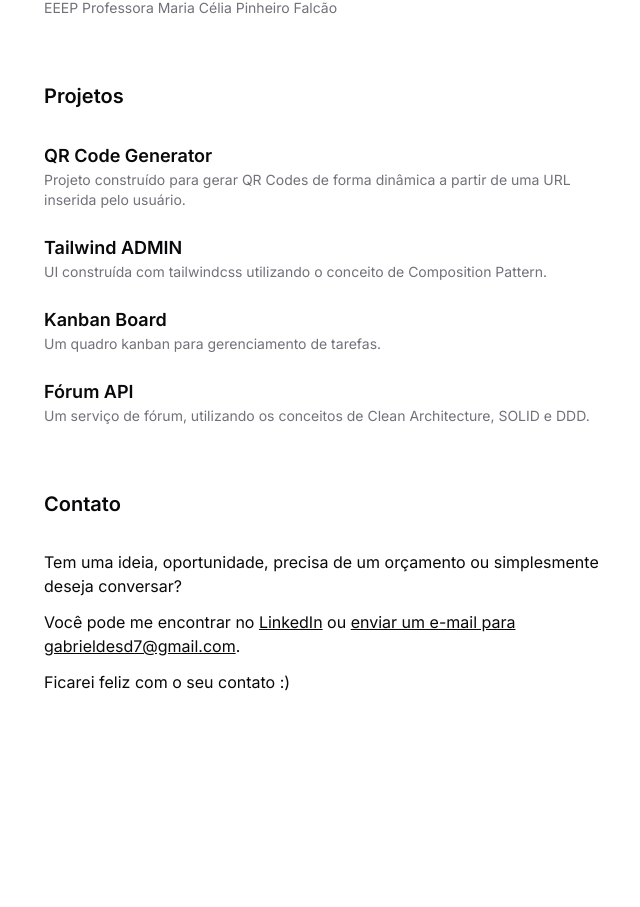
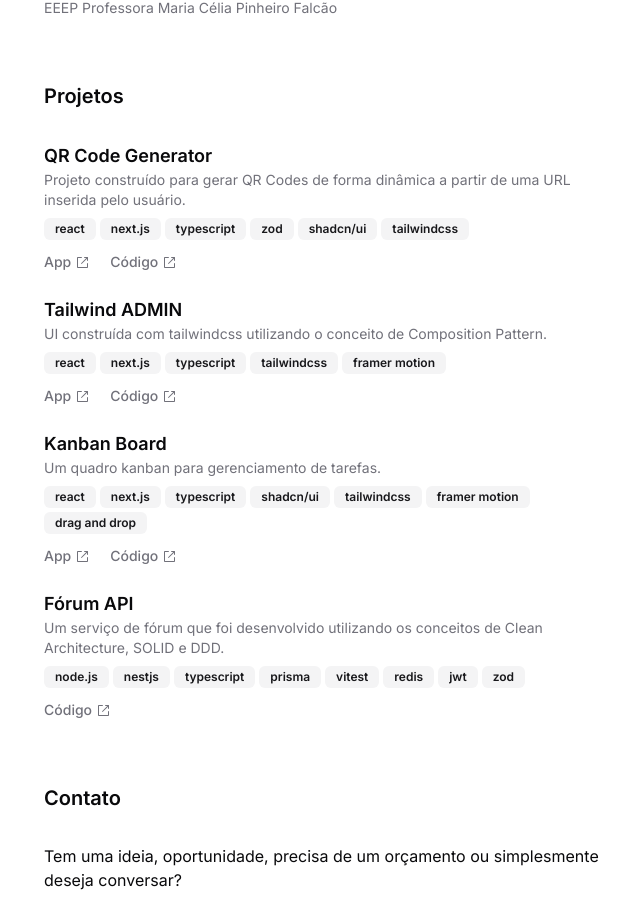
Before and after one commit to gabrieldesiderio/portfolio, a Next.js app: page /en in a window 1280 px wide. Shown: the part 1294-2201 px from the top of the page, without its empty margins (308-948 px from the left). Before the commit the page ends 2052 px from the top, so only its background shows below. Built offline with nearby package versions, Linux system fonts and the light colour scheme.

Commit message:
feat: pt version

```diff
--- a/messages/en.json
+++ b/messages/en.json
@@ -4,82 +4,93 @@
       "title": "Olá, eu sou o Gabriel 👋",
       "summary": "Apaixonado por tecnologia e negócios, acredito que a verdadeira magia acontece quando ideias se transformam em soluções inovadoras. Para mim, cada desafio é uma oportunidade de crescimento e aprendizado, e é essa mentalidade que impulsiona minha carreira. Estou sempre em busca de novos horizontes para aplicar minha criatividade e conhecimento, transformando conceitos em realidades que impactam positivamente o mundo ao meu redor."
     },
+    "skills": {
+      "title": "Habilidades"
+    },
     "xp": {
       "title": "Experiências",
-      "items": [
-        {
+      "items": {
+        "0": {
           "name": "Khipo",
           "city": "São Paulo, BR",
           "position": "Desenvolvedor full stack",
           "period": "Jul 2024 - atual"
         },
-        {
+        "1": {
           "name": "Joyjet",
           "city": "Paris, FR",
           "position": "Desenvolvedor full stack",
           "period": "Fev 2022 - Jul 2024"
         },
-        {
+        "2": {
           "name": "Studio Visual",
           "city": "São Paulo, BR",
           "position": "Team Lead & Tech Lead",
           "period": "Nov 2022 - Fev 2022"
         },
-        {
+        "3": {
           "name": "Mobister",
           "city": "Natal, BR",
           "position": "Squad Lead",
           "period": "Mar 2019 - Nov 2021"
         },
-        {
+        "4": {
           "name": "Nova M3",
           "city": "Natal, RN",
           "position": "Desenvolvedor web",
           "period": "Mai 2018 - Dez 2018"
         }
-      ]
+      }
     },
     "academic": {
       "title": "Formação acadêmica",
-      "items": [
-        {
+      "items": {
+        "0": {
           "level": "Tecnólogo",
           "title": "Gestão de Tecnologia da Informação",
           "company": "Universidade Potiguar",
           "period": "2019 - 2022"
         },
-        {
+        "1": {
           "level": "Técnico",
           "title": "Informática",
           "company": "EEEP Professora Maria Célia Pinheiro Falcão",
           "period": "2012 - 2015"
         }
-      ]
+      }
     },
     "projects": {
       "title": "Projetos",
-      "items": [
-        {
+      "items": {
+        "0": {
           "title": "QR Code Generator",
+          "stack": ["react", "next.js", "typescript", "zod", "shadcn/ui", "tailwindcss"],
           "description": "Projeto construído para gerar QR Codes de forma dinâmica a partir de uma URL inserida pelo usuário.",
-          "stack": ["react", "next.js", "typescript", "zod", "shadcn/ui", "tailwindcss"]
+          "app": "https://qrcode-generator.gabrieldesiderio.dev/",
+          "repository": "https://github.com/gabrieldesiderio/qrcode-generator"
         },
-        {
+        "1": {
           "title": "Tailwind ADMIN",
           "description": "UI construída com tailwindcss utilizando o conceito de Composition Pattern.",
-          "stack": ["react", "next.js", "typescript", "tailwindcss", "framer motion", "drag and drop"]
+          "stack": ["react", "next.js", "typescript", "tailwindcss", "framer motion"],
+          "app": "https://tailwind-admin.gabrieldesiderio.dev/",
+          "repository": "https://github.com/gabrieldesiderio/tailwind-next"
         },
-        {
+        "2": {
           "title": "Kanban Board",
           "description": "Um quadro kanban para gerenciamento de tarefas.",
-          "stack": ["react", "next.js", "typescript", "shadcn/ui", "tailwindcss", "framer motion"]
+          "stack": ["react", "next.js", "typescript", "shadcn/ui", "tailwindcss", "framer motion", "drag and drop"],
+          "app": "https://kanban-board.gabrieldesiderio.dev/",
+          "repository": "https://github.com/gabrieldesiderio/kanban-board"
         },
-        {
+        "3": {
           "title": "Fórum API",
-          "description": "Um serviço de fórum, utilizando os conceitos de Clean Architecture, SOLID e DDD.",
-          "stack": ["node.js", "nestjs", "typescript", "prisma", "vitest", "redis"]
+          "description": "Um serviço de fórum que foi desenvolvido utilizando os conceitos de Clean Architecture, SOLID e DDD.",
+          "stack": ["node.js", "nestjs", "typescript", "prisma", "vitest", "redis", "jwt", "zod"],
+          "app": "",
+          "repository": "https://github.com/gabrieldesiderio/forum-nest-clead-ddd"
         }
-      ]
+      }
     }
   }
 }
--- a/messages/pt.json
+++ b/messages/pt.json
@@ -64,23 +64,31 @@
       "items": {
         "0": {
           "title": "QR Code Generator",
+          "stack": ["react", "next.js", "typescript", "zod", "shadcn/ui", "tailwindcss"],
           "description": "Projeto construído para gerar QR Codes de forma dinâmica a partir de uma URL inserida pelo usuário.",
-          "stack": ["react", "next.js", "typescript", "zod", "shadcn/ui", "tailwindcss"]
+          "app": "https://qrcode-generator.gabrieldesiderio.dev/",
+          "repository": "https://github.com/gabrieldesiderio/qrcode-generator"
         },
         "1": {
           "title": "Tailwind ADMIN",
           "description": "UI construída com tailwindcss utilizando o conceito de Composition Pattern.",
-          "stack": ["react", "next.js", "typescript", "tailwindcss", "framer motion", "drag and drop"]
+          "stack": ["react", "next.js", "typescript", "tailwindcss", "framer motion"],
+          "app": "https://tailwind-admin.gabrieldesiderio.dev/",
+          "repository": "https://github.com/gabrieldesiderio/tailwind-next"
         },
         "2": {
           "title": "Kanban Board",
           "description": "Um quadro kanban para gerenciamento de tarefas.",
-          "stack": ["react", "next.js", "typescript", "shadcn/ui", "tailwindcss", "framer motion"]
+          "stack": ["react", "next.js", "typescript", "shadcn/ui", "tailwindcss", "framer motion", "drag and drop"],
+          "app": "https://kanban-board.gabrieldesiderio.dev/",
+          "repository": "https://github.com/gabrieldesiderio/kanban-board"
         },
         "3": {
           "title": "Fórum API",
-          "description": "Um serviço de fórum, utilizando os conceitos de Clean Architecture, SOLID e DDD.",
-          "stack": ["node.js", "nestjs", "typescript", "prisma", "vitest", "redis"]
+          "description": "Um serviço de fórum que foi desenvolvido utilizando os conceitos de Clean Architecture, SOLID e DDD.",
+          "stack": ["node.js", "nestjs", "typescript", "prisma", "vitest", "redis", "jwt", "zod"],
+          "app": "",
+          "repository": "https://github.com/gabrieldesiderio/forum-nest-clead-ddd"
         }
       }
     }
--- a/src/app/[locale]/sections/projects.tsx
+++ b/src/app/[locale]/sections/projects.tsx
@@ -1,21 +1,69 @@
-import { useTranslations } from 'next-intl'
+import {
+  ExternalLinkIcon,
+  GitHubLogoIcon,
+  GlobeIcon,
+} from '@radix-ui/react-icons'
+import Link from 'next/link'
+import { useMessages, useTranslations } from 'next-intl'
+
+import { Badge } from '@/components/ui/badge'
+import { Button } from '@/components/ui/button'
 
 export function Projects() {
   const t = useTranslations('home.projects')
-  const keys = [0, 1, 2, 3] as const
+  const keys = ['0', '1', '2', '3'] as const
+
+  const messages = useMessages()
 
   return (
     <section>
       <h2 className="text-xl font-semibold mb-8">{t('title')}</h2>
       <ul className="space-y-6">
-        {keys.map((key) => (
-          <li key={key}>
-            <h3 className="text-lg font-semibold">{t(`items.${key}.title`)}</h3>
-            <p className="text-sm text-muted-foreground">
-              {t(`items.${key}.description`)}
-            </p>
-          </li>
-        ))}
+        {keys.map((key) => {
+          // eslint-disable-next-line @typescript-eslint/ban-ts-comment
+          // @ts-expect-error
+          const skills = messages.home.projects.items[key].stack as string[]
+
+          return (
+            <li key={key}>
+              <h3 className="text-lg font-semibold">
+                {t(`items.${key}.title`)}
+              </h3>
+              <p className="text-sm text-muted-foreground">
+                {t(`items.${key}.description`)}
+              </p>
+              <div className="flex flex-wrap gap-1 mt-2">
+                {skills.map((skill) => (
+                  <Badge variant="secondary" key={skill}>
+                    {skill}
+                  </Badge>
+                ))}
+              </div>
+              <div className="mt-3 flex items-center gap-5">
+                {t(`items.${key}.app`) && (
+                  <Link
+                    href={t(`items.${key}.app`)}
+                    target="_blank"
+                    className="flex items-center gap-1 font-medium text-sm text-muted-foreground hover:text-white transition-colors"
+                    passHref
+                  >
+                    App <ExternalLinkIcon />
+                  </Link>
+                )}
+                {t(`items.${key}.repository`) && (
+                  <Link
+                    href={t(`items.${key}.repository`)}
+                    target="_blank"
+                    className="flex items-center gap-1 font-medium text-sm text-muted-foreground hover:text-white transition-colors"
+                    passHref
+                  >
+                    Código <ExternalLinkIcon />
+                  </Link>
+                )}
+              </div>
+            </li>
+          )
+        })}
       </ul>
     </section>
   )
--- a/src/components/ui/button.tsx
+++ b/src/components/ui/button.tsx
@@ -22,7 +22,7 @@ const buttonVariants = cva(
       },
       size: {
         default: 'h-9 px-4 py-2',
-        sm: 'h-8 rounded-md px-3 text-xs',
+        sm: 'h-7 rounded-md px-3 text-xs',
         lg: 'h-10 rounded-md px-8',
         icon: 'h-9 w-9',
       },
```
